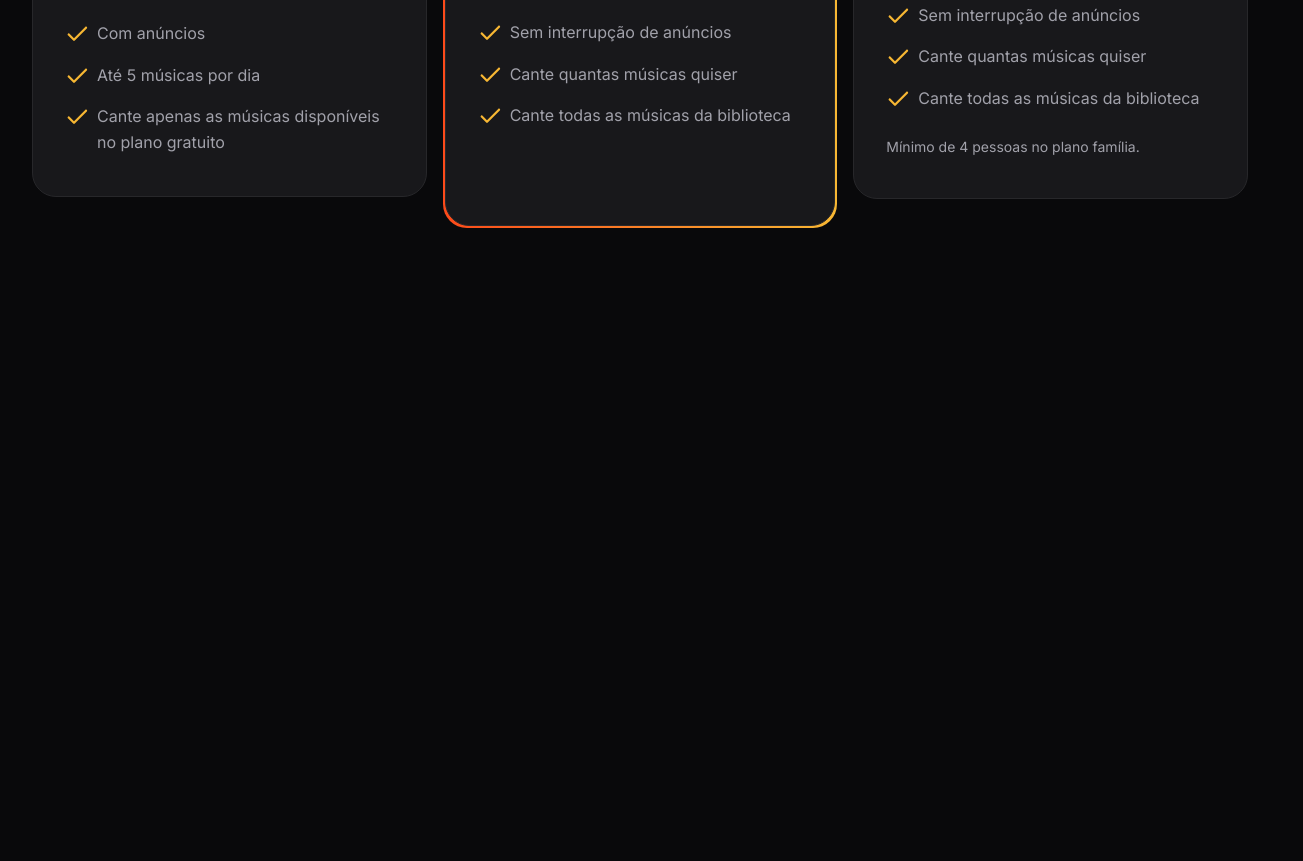
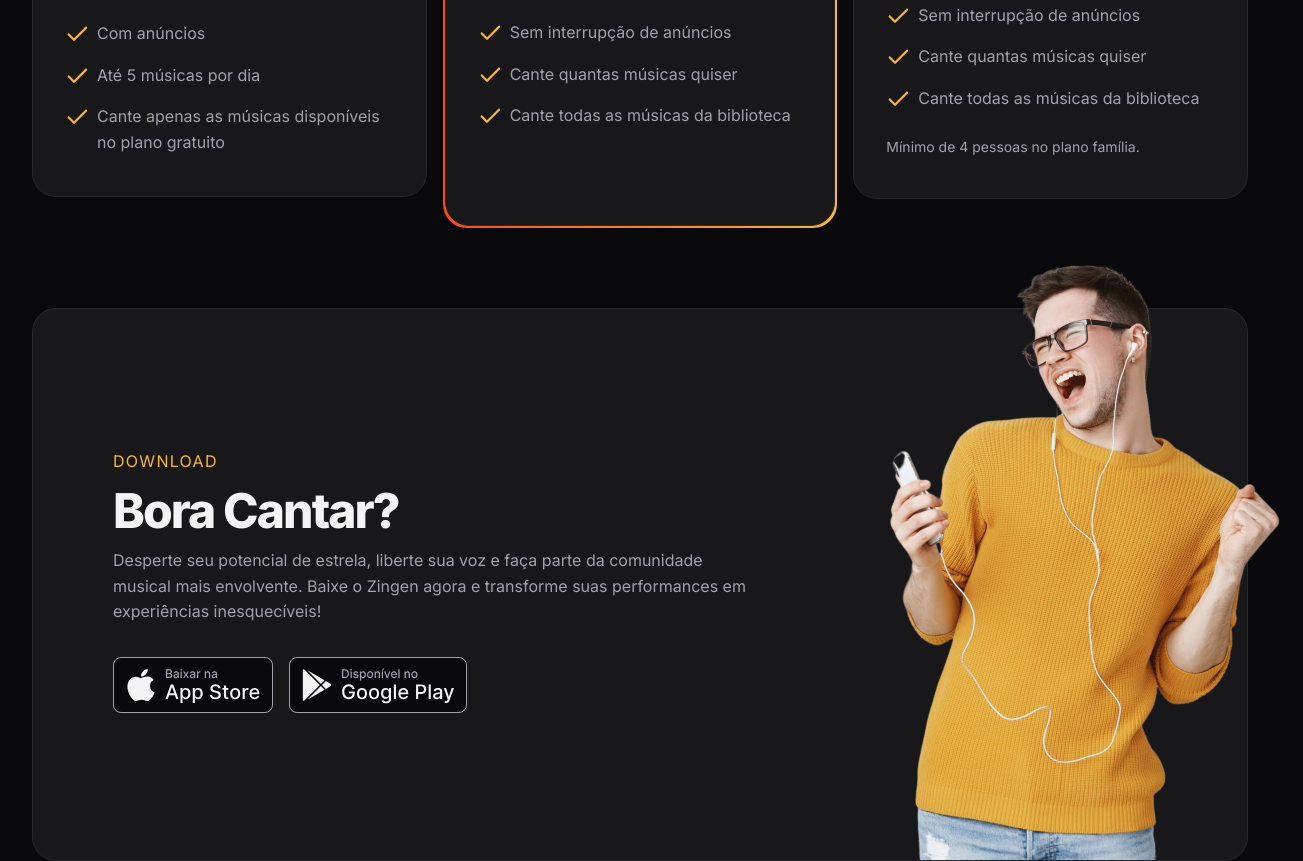
Before and after one commit to DavidSSouza050/Zingen, a plain HTML site: page index.html in a window 1280 px wide. Shown: the part 3256-4117 px from the top of the page, 1303 px wide, since content can reach past the window. Before the commit the page ends 3564 px from the top, so only its background shows below. Drawn offline with Linux system fonts and the light colour scheme.

Commit message:
Sessão download

```diff
--- a/index.html
+++ b/index.html
@@ -170,5 +170,30 @@
     </div>
   </section>
 
+  <section id="download">
+    <div class="container py-lx">
+      <div class="card px-lg even-columns items-center">
+        <div>
+          <header>
+            <strong>download</strong>
+            <h2>Bora Cantar?</h2>
+          </header>
+          <p>Desperte seu potencial de estrela, liberte sua voz e faça parte da comunidade musical mais envolvente. Baixe o Zingen agora e transforme suas performances em experiências inesquecíveis!</p>
+
+         <div class="buttons flex gap-1">
+          <a href="#">
+            <img src="./assets/button-appstore.svg" alt="Baixar da Apple Store">
+          </a>
+
+          <a href="#">
+            <img src="./assets/button-playstore.svg" alt="Baixar da Play Store">
+          </a>
+         </div>
+        </div>
+
+        <img src="./assets/rapaz-ouvindo-musica-com-fones-de-ouvido-e-cantando-no-aplicativo-de-karaoke-removebg 1.png" alt="">
+      </div>
+    </div>
+  </section>
 </body>
 </html>
--- /dev/null
+++ b/styles/download.css
@@ -0,0 +1,39 @@
+#download{
+
+  & .card {
+    padding: 3rem 1.5rem 15rem;
+    position: relative;
+
+    & > img{
+      width: 14.5rem;
+      position: absolute;
+      bottom: 0;
+      right: -3.5rem;
+
+    }
+  }
+
+  & .buttons{
+    flex-wrap: wrap;
+    margin-top: 2rem;
+  }
+
+  @media (width >= 80em){
+
+    & .card{
+      padding: 8.75rem 5rem;
+
+      & > div:nth-child(1){
+        max-width: 40rem;
+      }
+
+      & > img{
+        width: 29.125rem;
+      }
+    }
+
+
+  }
+
+
+}
--- a/styles/global.css
+++ b/styles/global.css
@@ -45,7 +45,9 @@ html{
   font-weight: var(--fw-base);
   font-size: var(--fs-base);
   line-height: 1.6;
-  color: var(--text-color-primary)
+  color: var(--text-color-primary);
+
+  overflow-x: hidden;
 }
 
 body{
--- a/styles/index.css
+++ b/styles/index.css
@@ -9,3 +9,4 @@
 @import url(cards.css);
 @import url(features.css) (width >= 80rem);
 @import url(pricing.css);
+@import url(download.css);
```
Also changed, not shown: assets/button-appstore.svg (added), assets/button-playstore.svg (added).
